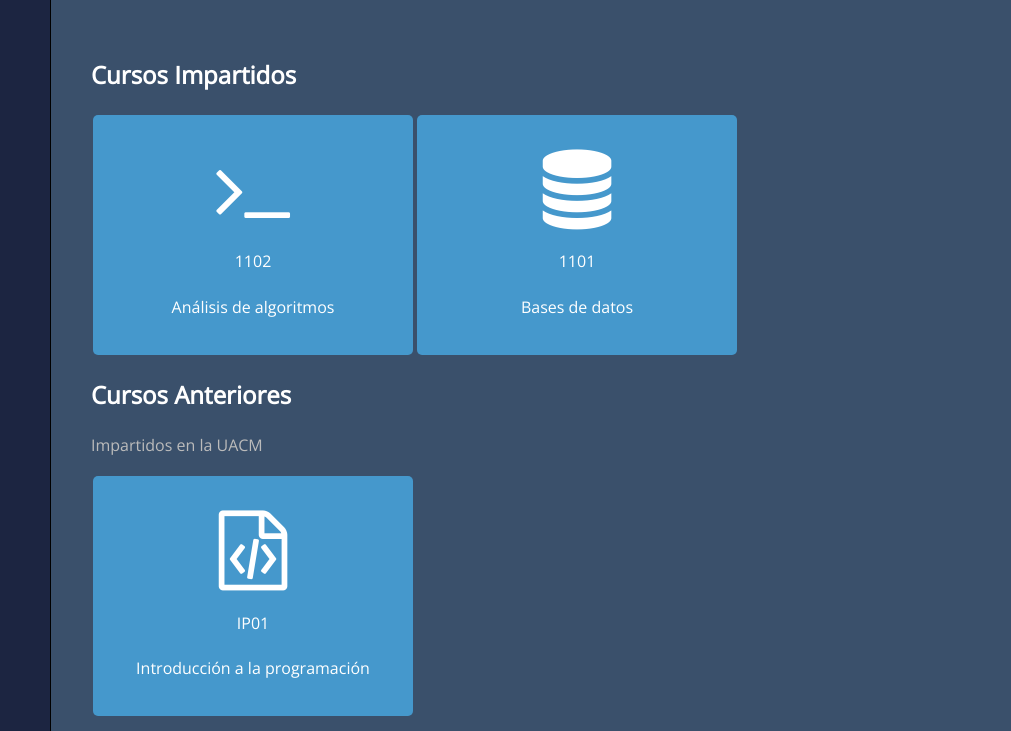
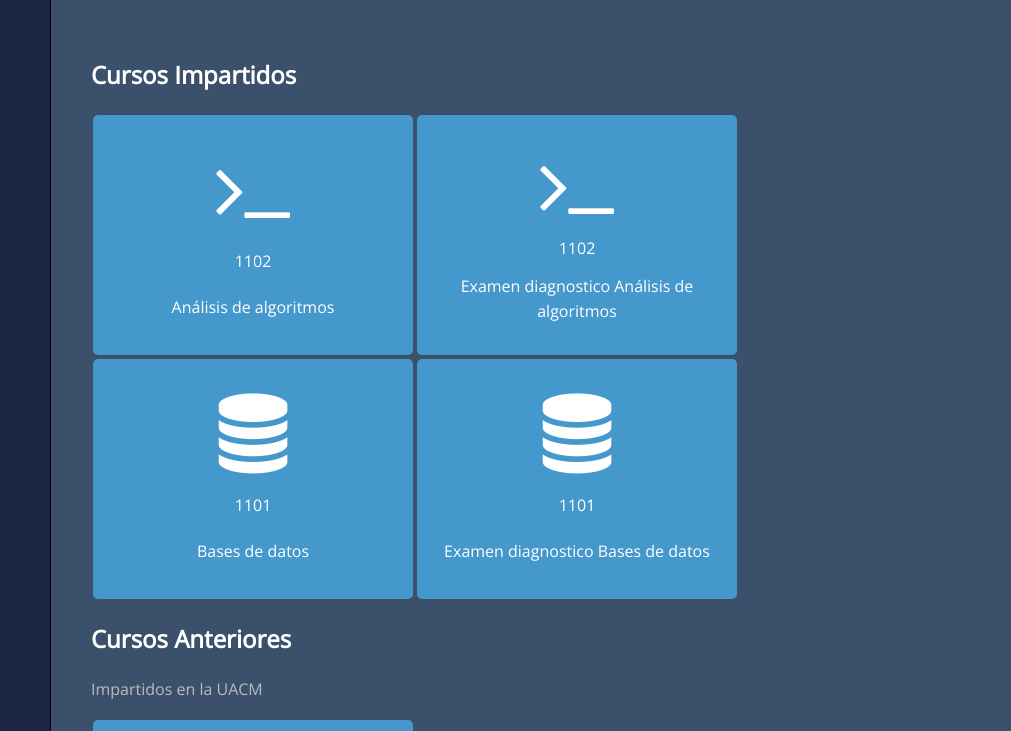
Before and after one commit to rodrigovazquezlopez/rodrigovazquezlopez.github.io, a plain HTML site: page docencia.html in a window 1280 px wide. Shown: the part 59-790 px from the top of the page, 269-1280 px from the left. Drawn offline with nearby package versions, Linux system fonts and the light colour scheme.

Commit message:
Update 2025b

```diff
--- a/docencia.html
+++ b/docencia.html
@@ -55,10 +55,20 @@
             <p>1102</p>
             <p>Análisis de algoritmos</p>
           </a>
+          <a class="courses-child" href="files\alg\ExamenDiagnosticoAlgo.pdf">
+            <i class="fa fa-fw fa-5x fa-terminal"></i>
+            <p>1102</p>
+            <p>Examen diagnostico Análisis de algoritmos</p>
+          </a>
           <a class="courses-child" href="files\bdd\Reglas_bdd.pdf">
             <i class="fa fa-fw fa-5x fa-database"></i>
             <p>1101</p>
             <p>Bases de datos</p>
+          </a>
+          <a class="courses-child" href="files\bdd\ExamenDiagnosticoBDD.pdf">
+            <i class="fa fa-fw fa-5x fa-database"></i>
+            <p>1101</p>
+            <p>Examen diagnostico Bases de datos</p>
           </a>
         </div>
 
```
Also changed, not shown: 2 other files.
